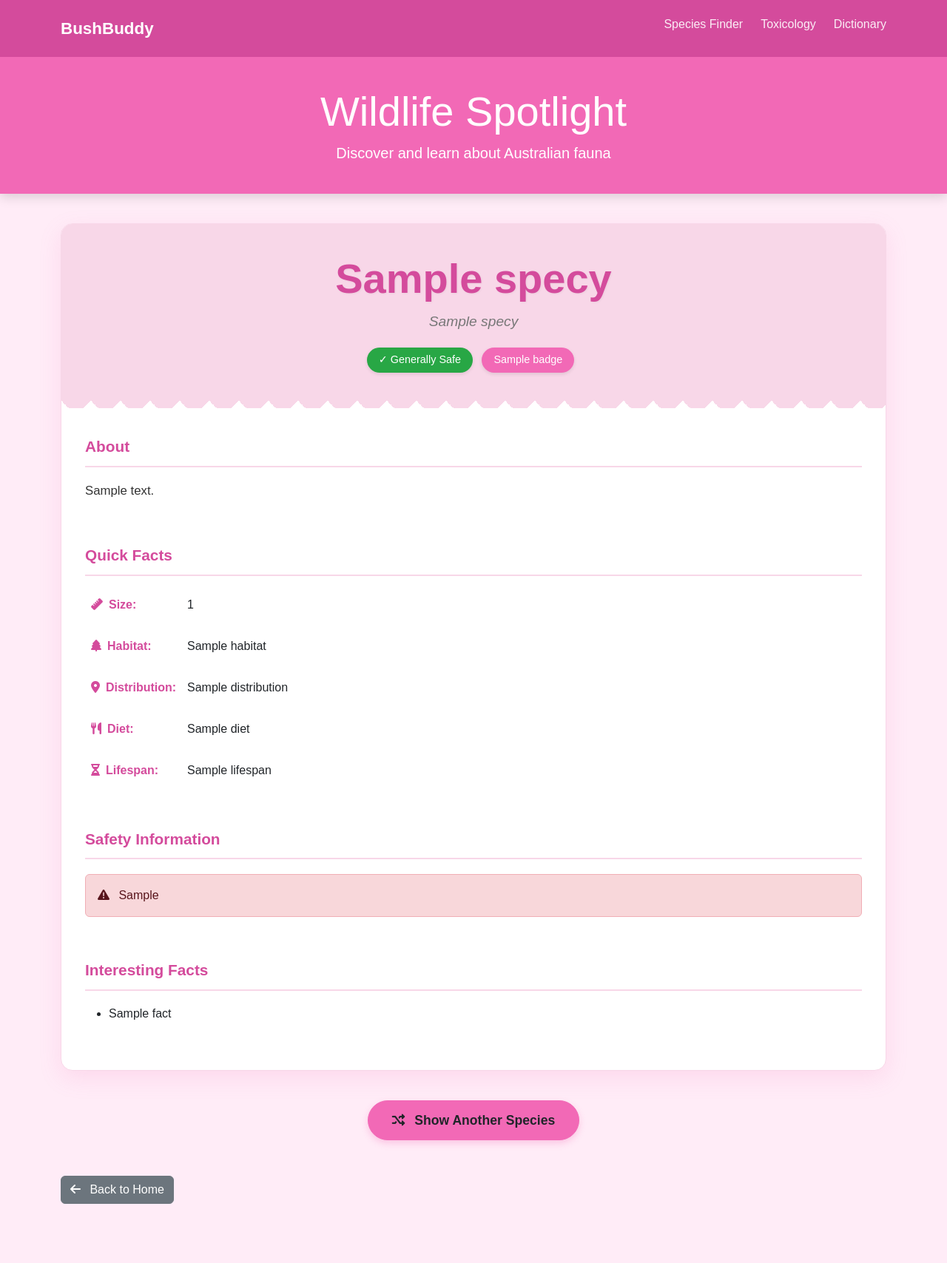
After one commit to theycallmecooper/Cthomson-Majorwork, a Flask app: template templates/spotlight.html in a window 1280 px wide. The commit adds this page. Shown: the whole page at 74% size. Run offline with Flask 3, Linux system fonts and the light colour scheme; the template is opened without the code that fills it: most values are stand-ins (such as "Sample title", 1, 10 or a date in 2020).

Commit message:
added an animal spotlight page and minor bug fixes

````diff
--- a/common_name_lookup.json
+++ b/common_name_lookup.json
@@ -81,7 +81,8 @@
       "Bungarus caeruleus": "Common Krait",
       "Trachinus draco": "Greater Weever",
       "Pteropus poliocephalus": "Grey-headed Flying Fox",
-      "Isistius brasiliensis": "Cookiecutter Shark"
+      "Isistius brasiliensis": "Cookiecutter Shark",
+      "'Ochlerotatus' ('Finlaya') candidoscutellum": "White-spotted Mosquito"
     }
   }
 }
--- a/main.py
+++ b/main.py
@@ -2,6 +2,7 @@ import requests
 import time
 import json
 import os
+import random
 from flask import Flask, jsonify, request, render_template
 from flask_cors import CORS
 from openai import OpenAI
@@ -478,20 +479,201 @@ def view_species_page():
 def dictionary():
     return render_template("dictionary.html")
 
-# Testing function - can be used for debugging
-def test_location(name, latitude, longitude, radius=10000):
-    """Run a test search for a specific location and print the results"""
-    print(f"\n--- Testing: {name} ({latitude}, {longitude}) ---")
+@app.route("/wildlife-spotlight")
+def wildlife_spotlight():
+    """Show a random wildlife species from the API data"""
+    try:
+        # Get a random species from our API-based search
+        species = get_random_species_for_spotlight()
 
-    result = search_ala_species(latitude, longitude, radius)
+        if not species:
+            # Fallback if no species found
+            return render_template("spotlight.html", species=None)
 
-    if result["total_records"] > 0:
-        print(f"Found {result['total_records']} total records")
-        print(f"Sample of {len(result['species'])} species:")
-        for i, sp in enumerate(result['species'], 1):
-            print(f"{i}. {sp['scientific_name']} - {sp['common_name']} - {sp['danger']}")
+        return render_template("spotlight.html", species=species)
+    except Exception as e:
+        print(f"Error in wildlife spotlight: {e}")
+        return render_template("spotlight.html", species=None)
+
+def get_random_species_for_spotlight():
+    """Get a random Australian species with detailed information for spotlight feature"""
+    # Australian coordinates to search in - major cities and landmarks
+    australia_locations = [
+        {"name": "Sydney", "lat": -33.8688, "lng": 151.2093},
+        {"name": "Melbourne", "lat": -37.8136, "lng": 144.9631},
+        {"name": "Brisbane", "lat": -27.4698, "lng": 153.0251},
+        {"name": "Perth", "lat": -31.9505, "lng": 115.8605},
+        {"name": "Uluru", "lat": -25.3444, "lng": 131.0369},
+        {"name": "Great Barrier Reef", "lat": -18.2871, "lng": 147.6992},
+        {"name": "Kakadu", "lat": -12.6981, "lng": 132.8064},
+        {"name": "Tasmanian Wilderness", "lat": -42.8826, "lng": 146.3358}
+    ]
+
+    # Pick a random location
+    location = random.choice(australia_locations)
+
+    # Search for species at this location - using a larger radius for more results
+    ala_results = search_ala_species(location["lat"], location["lng"], radius=50000, max_results=50)
+
+    # Extract species list
+    species_list = ala_results["species"]
+
+    # Add iNaturalist results
+    inaturalist_species = search_inaturalist_species(location["lat"], location["lng"], radius=50000, max_results=50)
+
+    # Combine results
+    all_species = combine_duplicate_species(species_list, inaturalist_species)
+
+    # Filter to only include species with danger info (more interesting for spotlight)
+    interesting_species = [s for s in all_species if s.get("danger") != "Not flagged as dangerous"]
+
+    # If we don't have any interesting species, use the full list
+    if not interesting_species and all_species:
+        candidates = all_species
     else:
-        print(f"No species found at this location or an error occurred.")
+        candidates = interesting_species
+
+    # If we still don't have any species, return None
+    if not candidates:
+        return None
+
+    # Pick a random species
+    selected_species = random.choice(candidates)
+
+    # Format it for the spotlight template
+    return enhance_species_for_spotlight(selected_species, location["name"])
+
+def enhance_species_for_spotlight(species, location_name):
+    """Add detailed information to a species object for display in the spotlight"""
+    # Get the danger level based on the category
+    danger_level = "low"
+    if species.get("category") == "venomous":
+        danger_level = "high"
+    elif species.get("category") == "aggressive":
+        danger_level = "medium"
+
+    # Check if venomous based on category or danger info
+    venomous = False
+    if species.get("category") == "venomous" or "venom" in species.get("danger", "").lower():
+        venomous = True
+
+    # Generate badges based on available info
+    badges = []
+    if "Australia" in species.get("common_name", ""):
+        badges.append("Endemic")
+
+    # Try to determine if it's a reptile, mammal, etc. from the scientific name or common name
+    animal_types = {
+        "snake": "Reptile", "lizard": "Reptile", "turtle": "Reptile",
+        "spider": "Arachnid", "scorpion": "Arachnid",
+        "fish": "Fish", "shark": "Fish", "ray": "Fish",
+        "bird": "Bird", "eagle": "Bird", "hawk": "Bird", "parrot": "Bird",
+        "mammal": "Mammal", "kangaroo": "Mammal", "wallaby": "Mammal", "possum": "Mammal",
+        "jellyfish": "Marine", "octopus": "Marine", "crab": "Marine"
+    }
+
+    common_name_lower = species.get("common_name", "").lower()
+    for key, animal_type in animal_types.items():
+        if key in common_name_lower and animal_type not in badges:
+            badges.append(animal_type)
+            break
+
+    # Get detailed species information using OpenAI
+    detailed_info = get_detailed_species_info(species, badges, location_name)
+
+    # Merge our basic info with the detailed info
+    spotlight_species = {
+        "name": species.get("common_name", "Unknown Species"),
+        "scientific_name": species.get("scientific_name", "Unknown"),
+        "danger_level": danger_level,
+        "venomous": venomous,
+        "badges": badges,
+        "description": detailed_info.get("description", f"{species.get('common_name')} is an Australian native species found in various regions of Australia."),
+        "size": detailed_info.get("size", "Variable depending on age and gender"),
+        "habitat": detailed_info.get("habitat", f"Found in the {location_name} region of Australia"),
+        "distribution": detailed_info.get("distribution", "Found in parts of Australia"),
+        "diet": detailed_info.get("diet", "Varies based on available food sources"),
+        "lifespan": detailed_info.get("lifespan", "Varies in wild and captivity"),
+        "danger_info": species.get("danger", "") if danger_level != "low" else "",
+        "fun_facts": detailed_info.get("fun_facts", [
+            f"This specimen was recorded near {location_name}, Australia",
+            f"Scientific classification: {species.get('scientific_name', '')}"
+        ])
+    }
+
+    return spotlight_species
+
+def get_detailed_species_info(species, badges, location_name):
+    """Use OpenAI to get detailed information about a species"""
+    try:
+        animal_type = "animal"
+        for badge in badges:
+            if badge in ["Reptile", "Arachnid", "Fish", "Bird", "Mammal", "Marine"]:
+                animal_type = badge.lower()
+                break
+
+        scientific_name = species.get("scientific_name", "")
+        common_name = species.get("common_name", "")
+
+        # Prepare the prompt for OpenAI
+        prompt = f"""
+        Please provide detailed factual information about {common_name} (Scientific name: {scientific_name}),
+        an Australian {animal_type}. Format your response as a JSON object with these fields:
+
+        1. description: A 2-3 sentence description of the species
+        2. size: Specific size information (length, weight, etc.)
+        3. habitat: Detailed habitat preferences
+        4. distribution: Where in Australia it can be found
+        5. diet: What it eats
+        6. lifespan: Typical lifespan in the wild and/or captivity
+        7. fun_facts: An array of 3-4 interesting facts about this species
+
+        Be accurate, specific, and concise. Include measurements where appropriate.
+        If you don't have specific information for this species, provide plausible information based on related species.
+        Do not include any disclaimers or explanations in your response - only the JSON object.
+        """
+
+        # Call OpenAI API
+        response = openai_client.chat.completions.create(
+            model="gpt-3.5-turbo",
+            messages=[
+                {"role": "system", "content": "You are a helpful assistant specialized in Australian wildlife biology."},
+                {"role": "user", "content": prompt}
+            ],
+            max_tokens=600,
+            temperature=0.7
+        )
+
+        # Extract and parse the JSON response
+        content = response.choices[0].message.content.strip()
+
+        # Sometimes the model might include markdown code blocks or other formatting, so clean it up
+        if "```json" in content:
+            content = content.split("```json")[1].split("```")[0].strip()
+        elif "```" in content:
+            content = content.split("```")[1].strip()
+
+        detailed_info = json.loads(content)
+        return detailed_info
+
+    except Exception as e:
+        print(f"Error getting detailed species info: {e}")
+        # Provide fallback data if API call fails
+        return {
+            "description": f"{common_name} ({scientific_name}) is a native Australian species found in the {location_name} region.",
+            "size": "Size varies by individual",
+            "habitat": f"Native to {location_name} and surrounding areas",
+            "distribution": "Found in parts of Australia",
+            "diet": "Consumes food typical for its species",
+            "lifespan": "Several years in suitable conditions",
+            "fun_facts": [
+                f"This {animal_type} is adapted to the Australian environment",
+                f"It was documented in biodiversity records near {location_name}",
+                "Australia has many unique native species found nowhere else on Earth"
+            ]
+        }
+
+# Replace the get_species_image function with this:
 
 if __name__ == "__main__":
-    app.run(debug=True)
+    app.run(debug=True, host="0.0.0.0", port=5000)
--- /dev/null
+++ b/templates/spotlight.html
@@ -0,0 +1,348 @@
+<!DOCTYPE html>
+<html lang="en">
+<head>
+    <meta charset="UTF-8">
+    <meta name="viewport" content="width=device-width, initial-scale=1.0">
+    <link rel="icon" href="{{ url_for('static', filename='favicon_.ico') }}">
+    <title>Wildlife Spotlight | BushBuddy</title>
+    <link href="https://cdn.jsdelivr.net/npm/bootstrap@5.3.0/dist/css/bootstrap.min.css" rel="stylesheet">
+    <link rel="stylesheet" href="https://cdnjs.cloudflare.com/ajax/libs/font-awesome/6.0.0/css/all.min.css">
+    <style>
+        body {
+            background-color: #ffecf7;
+            font-family: 'Arial', sans-serif;
+            padding-bottom: 2rem;
+        }
+        .header {
+            background-color: #f269b6;
+            color: white;
+            padding: 2.5rem 0;
+            text-align: center;
+            margin-bottom: 2.5rem;
+            box-shadow: 0 4px 15px rgba(0,0,0,0.15);
+        }
+        .navbar {
+            background-color: #d44b9c;
+            padding: 0.8rem 0;
+        }
+        .navbar-brand {
+            color: white !important;
+            font-weight: bold;
+            font-size: 1.4rem;
+        }
+        .nav-link {
+            color: rgba(255,255,255,0.9) !important;
+            font-weight: 500;
+        }
+        .fact-card {
+            background-color: white;
+            border-radius: 16px;
+            overflow: hidden;
+            box-shadow: 0 10px 30px rgba(242, 105, 182, 0.15);
+            margin-bottom: 2.5rem;
+            border: 1px solid #f8d7e8;
+        }
+        .species-header {
+            background-color: #f8d7e8;
+            padding: 2.5rem 1.5rem !important;
+            position: relative;
+            overflow: hidden;
+        }
+        .species-header:after {
+            content: "";
+            position: absolute;
+            bottom: -10px;
+            left: 0;
+            right: 0;
+            height: 20px;
+            background: linear-gradient(135deg, #f8d7e8 25%, transparent 25%) -20px 0,
+                        linear-gradient(225deg, #f8d7e8 25%, transparent 25%) -20px 0,
+                        linear-gradient(315deg, #f8d7e8 25%, transparent 25%),
+                        linear-gradient(45deg, #f8d7e8 25%, transparent 25%);
+            background-size: 40px 40px;
+            background-color: white;
+        }
+        .species-header h1 {
+            color: #d44b9c;
+            margin-bottom: 0.8rem;
+            font-weight: bold;
+            text-shadow: 1px 1px 3px rgba(0,0,0,0.05);
+        }
+        .species-header h3 {
+            color: #777;
+            font-size: 1.2rem;
+            font-style: italic;
+            margin-bottom: 1.5rem;
+        }
+        .fact-badge {
+            background-color: #f269b6;
+            color: white;
+            padding: 0.4rem 1rem;
+            border-radius: 30px;
+            margin-right: 0.5rem;
+            margin-bottom: 0.5rem;
+            display: inline-block;
+            font-size: 0.9rem;
+            font-weight: 500;
+            box-shadow: 0 2px 5px rgba(0,0,0,0.1);
+        }
+        .fact-badge.danger {
+            background-color: #dc3545;
+        }
+        .fact-badge.safe {
+            background-color: #28a745;
+        }
+        .fact-badge.warning {
+            background-color: #ffc107;
+            color: #333;
+        }
+        .card-body {
+            padding: 2rem;
+        }
+        .fact-section {
+            margin-top: 1.8rem;
+            padding-bottom: 1rem;
+        }
+        .fact-section:first-child {
+            margin-top: 0.5rem;
+        }
+        .fact-section h4 {
+            color: #d44b9c;
+            border-bottom: 2px solid #f8d7e8;
+            padding-bottom: 0.8rem;
+            margin-bottom: 1.2rem;
+            font-weight: 600;
+            font-size: 1.3rem;
+        }
+        .fact-section p {
+            font-size: 1.05rem;
+            line-height: 1.6;
+            color: #333;
+        }
+        .fact-item {
+            display: flex;
+            margin-bottom: 1rem;
+            padding: 0.5rem;
+            border-radius: 8px;
+            transition: background-color 0.2s;
+        }
+        .fact-item:hover {
+            background-color: #fdf4f9;
+        }
+        .fact-label {
+            font-weight: bold;
+            min-width: 130px;
+            color: #d44b9c;
+        }
+        .btn-next {
+            background-color: #f269b6;
+            border-color: #f269b6;
+            padding: 0.8rem 2rem;
+            font-size: 1.1rem;
+            border-radius: 30px;
+            font-weight: 600;
+            box-shadow: 0 4px 10px rgba(242, 105, 182, 0.3);
+            transition: all 0.3s;
+        }
+        .btn-next:hover {
+            background-color: #d44b9c;
+            border-color: #d44b9c;
+            transform: translateY(-2px);
+            box-shadow: 0 6px 15px rgba(242, 105, 182, 0.4);
+        }
+        .btn-next:active {
+            transform: translateY(0);
+        }
+        .loading-container {
+            text-align: center;
+            padding: 3rem 0;
+            display: none;
+        }
+        .lds-ripple {
+            display: inline-block;
+            position: relative;
+            width: 80px;
+            height: 80px;
+        }
+        .lds-ripple div {
+            position: absolute;
+            border: 4px solid #f269b6;
+            opacity: 1;
+            border-radius: 50%;
+            animation: lds-ripple 1s cubic-bezier(0, 0.2, 0.8, 1) infinite;
+        }
+        .lds-ripple div:nth-child(2) {
+            animation-delay: -0.5s;
+        }
+        ul li {
+            margin-bottom: 0.7rem;
+            line-height: 1.5;
+        }
+        @keyframes lds-ripple {
+            0% {
+                top: 36px;
+                left: 36px;
+                width: 0;
+                height: 0;
+                opacity: 1;
+            }
+            100% {
+                top: 0px;
+                left: 0px;
+                width: 72px;
+                height: 72px;
+                opacity: 0;
+            }
+        }
+    </style>
+</head>
+<body>
+    <nav class="navbar navbar-dark">
+        <div class="container">
+            <a class="navbar-brand" href="/">BushBuddy</a>
+            <ul class="navbar-nav d-flex flex-row">
+                <li class="nav-item me-4">
+                    <a class="nav-link" href="/species-finder">Species Finder</a>
+                </li>
+                <li class="nav-item me-4">
+                    <a class="nav-link" href="/toxicology">Toxicology</a>
+                </li>
+                <li class="nav-item">
+                    <a class="nav-link" href="/dictionary">Dictionary</a>
+                </li>
+            </ul>
+        </div>
+    </nav>
+
+    <header class="header">
+        <div class="container">
+            <h1 class="display-4 mb-2">Wildlife Spotlight</h1>
+            <p class="lead m-0">Discover and learn about Australian fauna</p>
+        </div>
+    </header>
+
+    <div class="container">
+        <div class="loading-container" id="loadingContainer">
+            <div class="lds-ripple"><div></div><div></div></div>
+            <p class="mt-3 fw-bold">Finding an interesting species...</p>
+        </div>
+
+        <div id="spotlightContainer">
+            {% if species %}
+            <div class="fact-card">
+                <div class="species-header text-center">
+                    <h1 class="display-4">{{ species.name }}</h1>
+                    <h3 class="fst-italic mb-4">{{ species.scientific_name }}</h3>
+
+                    <div>
+                        {% if species.danger_level == "high" %}
+                            <span class="fact-badge danger">⚠️ Dangerous</span>
+                        {% elif species.danger_level == "medium" %}
+                            <span class="fact-badge warning">⚠️ Caution Advised</span>
+                        {% else %}
+                            <span class="fact-badge safe">✓ Generally Safe</span>
+                        {% endif %}
+
+                        {% if species.venomous %}
+                            <span class="fact-badge danger">☠️ Venomous</span>
+                        {% endif %}
+
+                        {% for badge in species.badges %}
+                            <span class="fact-badge">{{ badge }}</span>
+                        {% endfor %}
+                    </div>
+                </div>
+                <div class="card-body">
+                    <div class="fact-section">
+                        <h4>About</h4>
+                        <p>{{ species.description }}</p>
+                    </div>
+
+                    <div class="fact-section">
+                        <h4>Quick Facts</h4>
+
+                        <div class="fact-item">
+                            <span class="fact-label"><i class="fas fa-ruler me-2"></i>Size:</span>
+                            <span>{{ species.size }}</span>
+                        </div>
+
+                        <div class="fact-item">
+                            <span class="fact-label"><i class="fas fa-tree me-2"></i>Habitat:</span>
+                            <span>{{ species.habitat }}</span>
+                        </div>
+
+                        <div class="fact-item">
+                            <span class="fact-label"><i class="fas fa-map-marker-alt me-2"></i>Distribution:</span>
+                            <span>{{ species.distribution }}</span>
+                        </div>
+
+                        {% if species.diet %}
+                        <div class="fact-item">
+                            <span class="fact-label"><i class="fas fa-utensils me-2"></i>Diet:</span>
+                            <span>{{ species.diet }}</span>
+                        </div>
+                        {% endif %}
+
+                        {% if species.lifespan %}
+                        <div class="fact-item">
+                            <span class="fact-label"><i class="fas fa-hourglass-half me-2"></i>Lifespan:</span>
+                            <span>{{ species.lifespan }}</span>
+                        </div>
+                        {% endif %}
+                    </div>
+
+                    {% if species.danger_info %}
+                    <div class="fact-section">
+                        <h4>Safety Information</h4>
+                        <div class="alert alert-danger">
+                            <i class="fas fa-exclamation-triangle me-2"></i>
+                            {{ species.danger_info }}
+                        </div>
+                    </div>
+                    {% endif %}
+
+                    <div class="fact-section">
+                        <h4>Interesting Facts</h4>
+                        <ul class="fact-list">
+                            {% for fact in species.fun_facts %}
+                                <li>{{ fact }}</li>
+                            {% endfor %}
+                        </ul>
+                    </div>
+                </div>
+            </div>
+            {% else %}
+            <div class="alert alert-warning">
+                <i class="fas fa-exclamation-circle me-2"></i>
+                No species information available. Please try again.
+            </div>
+            {% endif %}
+
+            <div class="text-center mb-5">
+                <button id="nextSpeciesBtn" class="btn btn-next">
+                    <i class="fas fa-random me-2"></i> Show Another Species
+                </button>
+            </div>
+        </div>
+    </div>
+
+    <div class="container mt-4 mb-5">
+        <a href="/" class="btn btn-secondary">
+            <i class="fas fa-arrow-left me-2"></i> Back to Home
+        </a>
+    </div>
+
+    <script>
+        document.getElementById('nextSpeciesBtn').addEventListener('click', function() {
+            // Show loading indicator
+            document.getElementById('loadingContainer').style.display = 'block';
+            document.getElementById('spotlightContainer').style.opacity = '0.5';
+
+            // Reload the page to get a new random species
+            setTimeout(function() {
+                window.location.href = '/wildlife-spotlight?random=true&_=' + new Date().getTime();
+            }, 600);
+        });
+    </script>
+</body>
+</html>
````
Also changed, not shown: templates/home.html (+17 -0 lines).
